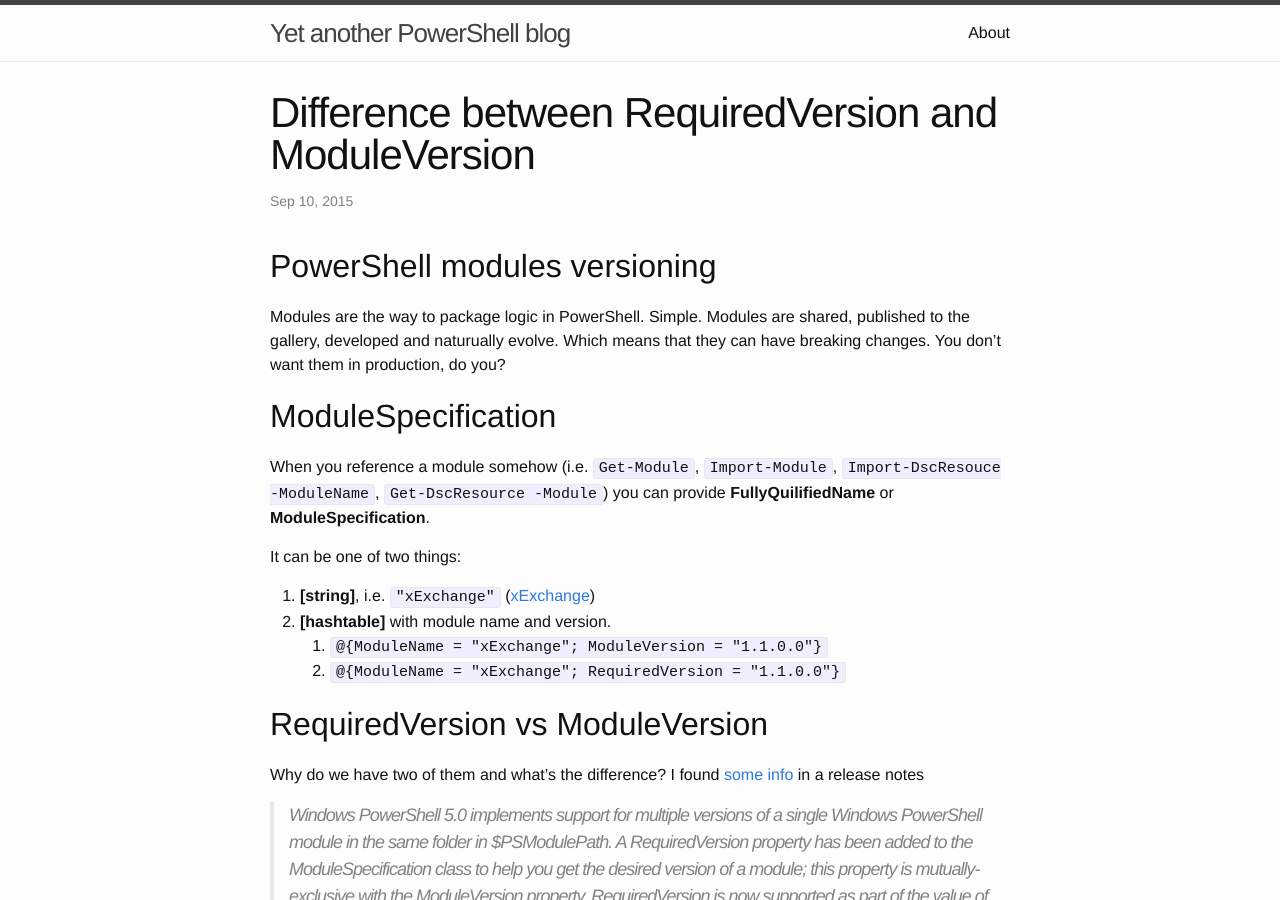
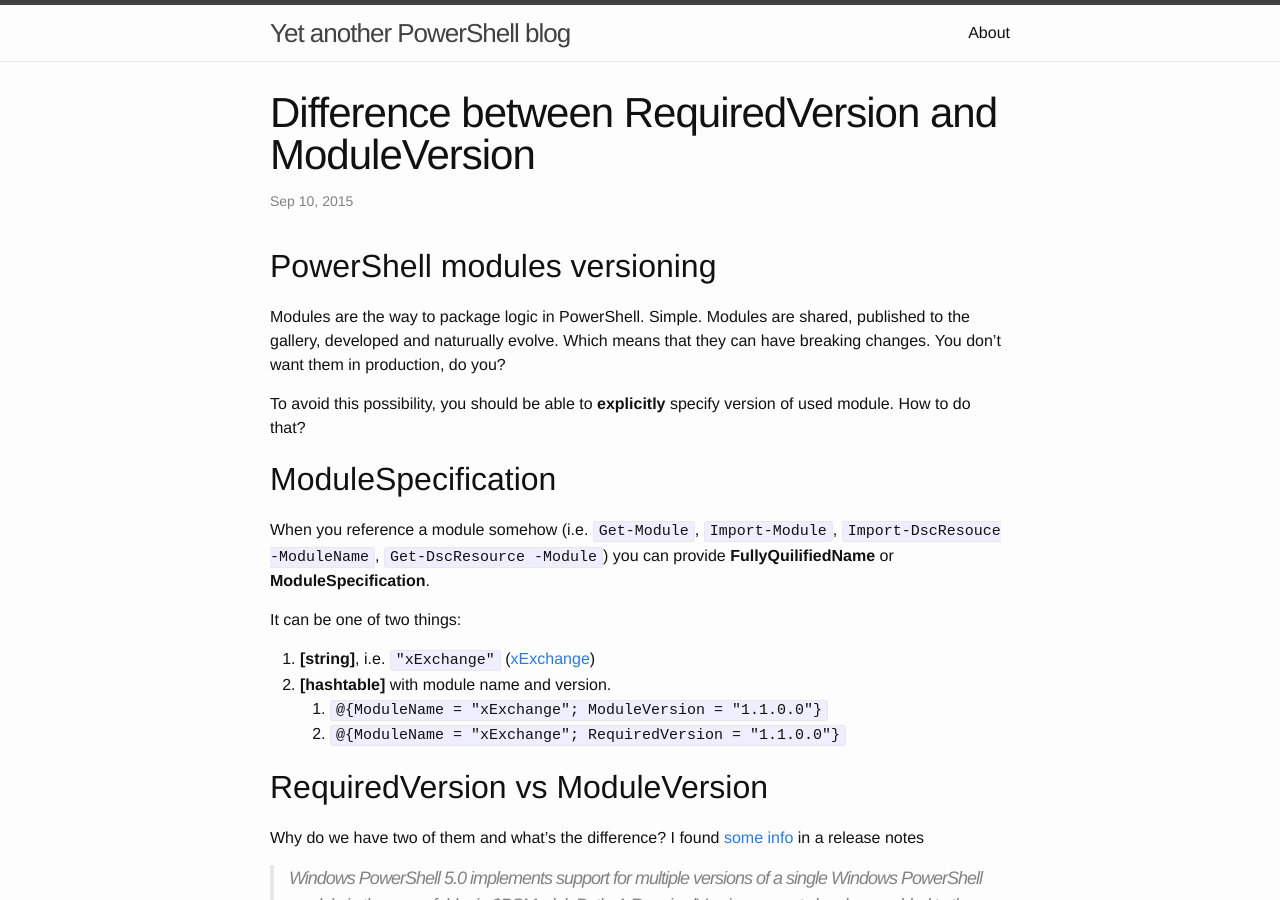
Before and after one commit to vors/vors.github.io, a Jekyll site: the page built from _posts/2015-09-10-difference-between-requiredversion-and-moduleversion.markdown, in a window 1280 px wide and 900 px high. Built offline with Jekyll 4.4.1, drawn with Linux system fonts in a browser that asks for light colours.

Commit message:
Update 2015-09-10-difference-between-requiredversion-and-moduleversion.markdown
Add motivation

```diff
--- a/_posts/2015-09-10-difference-between-requiredversion-and-moduleversion.markdown
+++ b/_posts/2015-09-10-difference-between-requiredversion-and-moduleversion.markdown
@@ -13,6 +13,9 @@ Simple.
 Modules are shared, published to the gallery, developed and naturually evolve.
 Which means that they can have breaking changes.
 You don't want them in production, do you?
+
+To avoid this possibility, you should be able to **explicitly** specify version of used module.
+How to do that?
 
 ## ModuleSpecification
 
```
